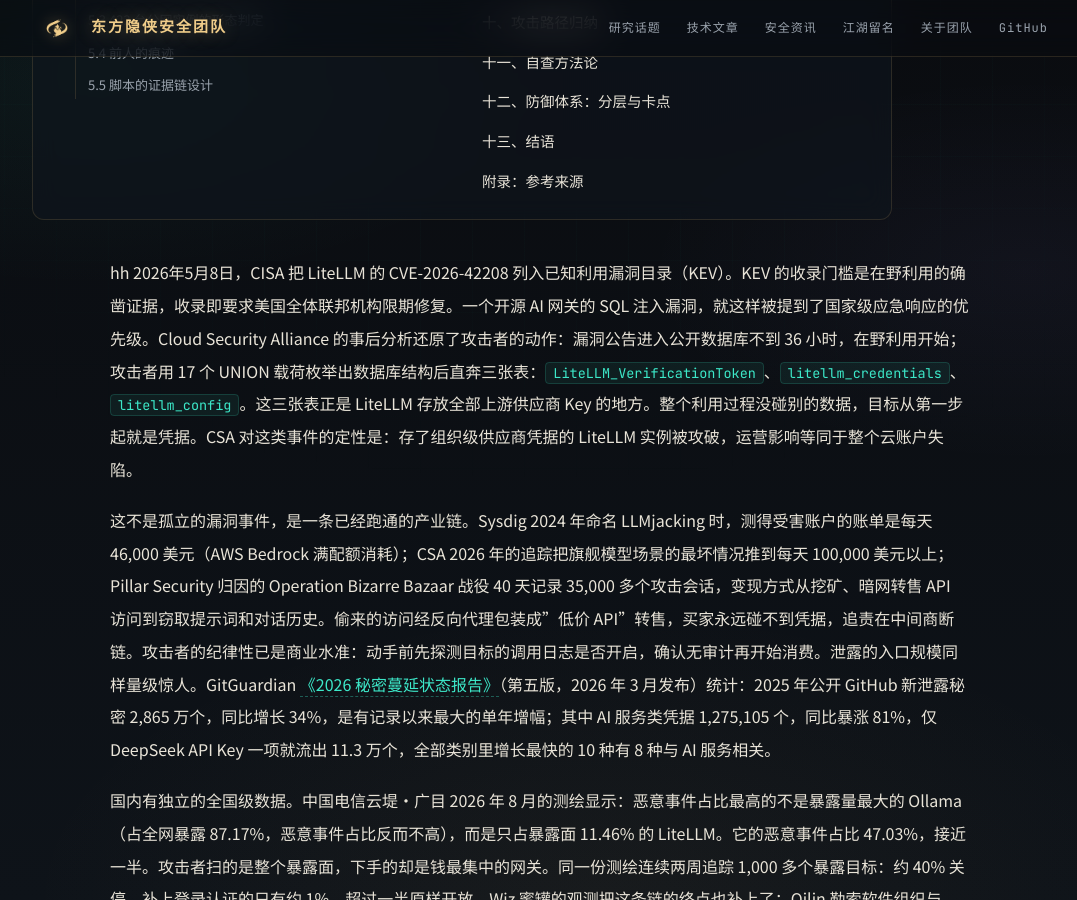
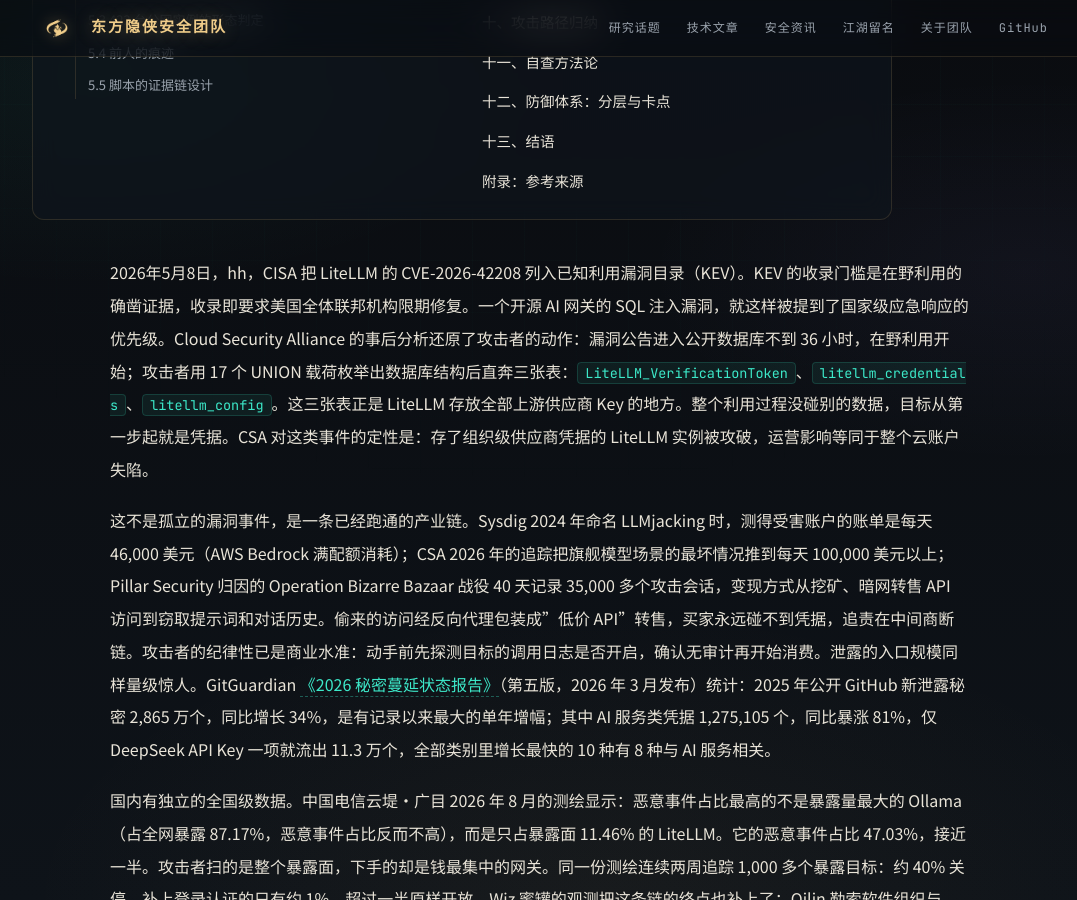
Before and after one commit to EastSword/EastSword.github.io, a Jekyll site: the page built from _articles/llm-api-key-leak.md, in a window 1280 px wide and 900 px high, scrolled down 1255 px. Shown: the whole window, without its empty margins (100-1177 px from the left). Built offline with Jekyll 4.4.1, drawn with Linux system fonts in a browser that asks for light colours; comment, search, counter and statistics services are not loaded.

Commit message:
发布/更新技术文章

```diff
--- a/_articles/llm-api-key-leak.md
+++ b/_articles/llm-api-key-leak.md
@@ -101,8 +101,7 @@
     children: []
 ---
 
-hh
-2026年5月8日，CISA 把 LiteLLM 的 CVE-2026-42208 列入已知利用漏洞目录（KEV）。KEV 的收录门槛是在野利用的确凿证据，收录即要求美国全体联邦机构限期修复。一个开源 AI 网关的 SQL 注入漏洞，就这样被提到了国家级应急响应的优先级。Cloud Security Alliance 的事后分析还原了攻击者的动作：漏洞公告进入公开数据库不到 36 小时，在野利用开始；攻击者用 17 个 UNION 载荷枚举出数据库结构后直奔三张表：`LiteLLM_VerificationToken`、`litellm_credentials`、`litellm_config`。这三张表正是 LiteLLM 存放全部上游供应商 Key 的地方。整个利用过程没碰别的数据，目标从第一步起就是凭据。CSA 对这类事件的定性是：存了组织级供应商凭据的 LiteLLM 实例被攻破，运营影响等同于整个云账户失陷。
+2026年5月8日，hh，CISA 把 LiteLLM 的 CVE-2026-42208 列入已知利用漏洞目录（KEV）。KEV 的收录门槛是在野利用的确凿证据，收录即要求美国全体联邦机构限期修复。一个开源 AI 网关的 SQL 注入漏洞，就这样被提到了国家级应急响应的优先级。Cloud Security Alliance 的事后分析还原了攻击者的动作：漏洞公告进入公开数据库不到 36 小时，在野利用开始；攻击者用 17 个 UNION 载荷枚举出数据库结构后直奔三张表：`LiteLLM_VerificationToken`、`litellm_credentials`、`litellm_config`。这三张表正是 LiteLLM 存放全部上游供应商 Key 的地方。整个利用过程没碰别的数据，目标从第一步起就是凭据。CSA 对这类事件的定性是：存了组织级供应商凭据的 LiteLLM 实例被攻破，运营影响等同于整个云账户失陷。
 
 这不是孤立的漏洞事件，是一条已经跑通的产业链。Sysdig 2024 年命名 LLMjacking 时，测得受害账户的账单是每天 46,000 美元（AWS Bedrock 满配额消耗）；CSA 2026 年的追踪把旗舰模型场景的最坏情况推到每天 100,000 美元以上；Pillar Security 归因的 Operation Bizarre Bazaar 战役 40 天记录 35,000 多个攻击会话，变现方式从挖矿、暗网转售 API 访问到窃取提示词和对话历史。偷来的访问经反向代理包装成"低价 API"转售，买家永远碰不到凭据，追责在中间商断链。攻击者的纪律性已是商业水准：动手前先探测目标的调用日志是否开启，确认无审计再开始消费。泄露的入口规模同样量级惊人。GitGuardian [《2026 秘密蔓延状态报告》](https://blog.gitguardian.com/the-state-of-secrets-sprawl-2026/)（第五版，2026 年 3 月发布）统计：2025 年公开 GitHub 新泄露秘密 2,865 万个，同比增长 34%，是有记录以来最大的单年增幅；其中 AI 服务类凭据 1,275,105 个，同比暴涨 81%，仅 DeepSeek API Key 一项就流出 11.3 万个，全部类别里增长最快的 10 种有 8 种与 AI 服务相关。
 
```
